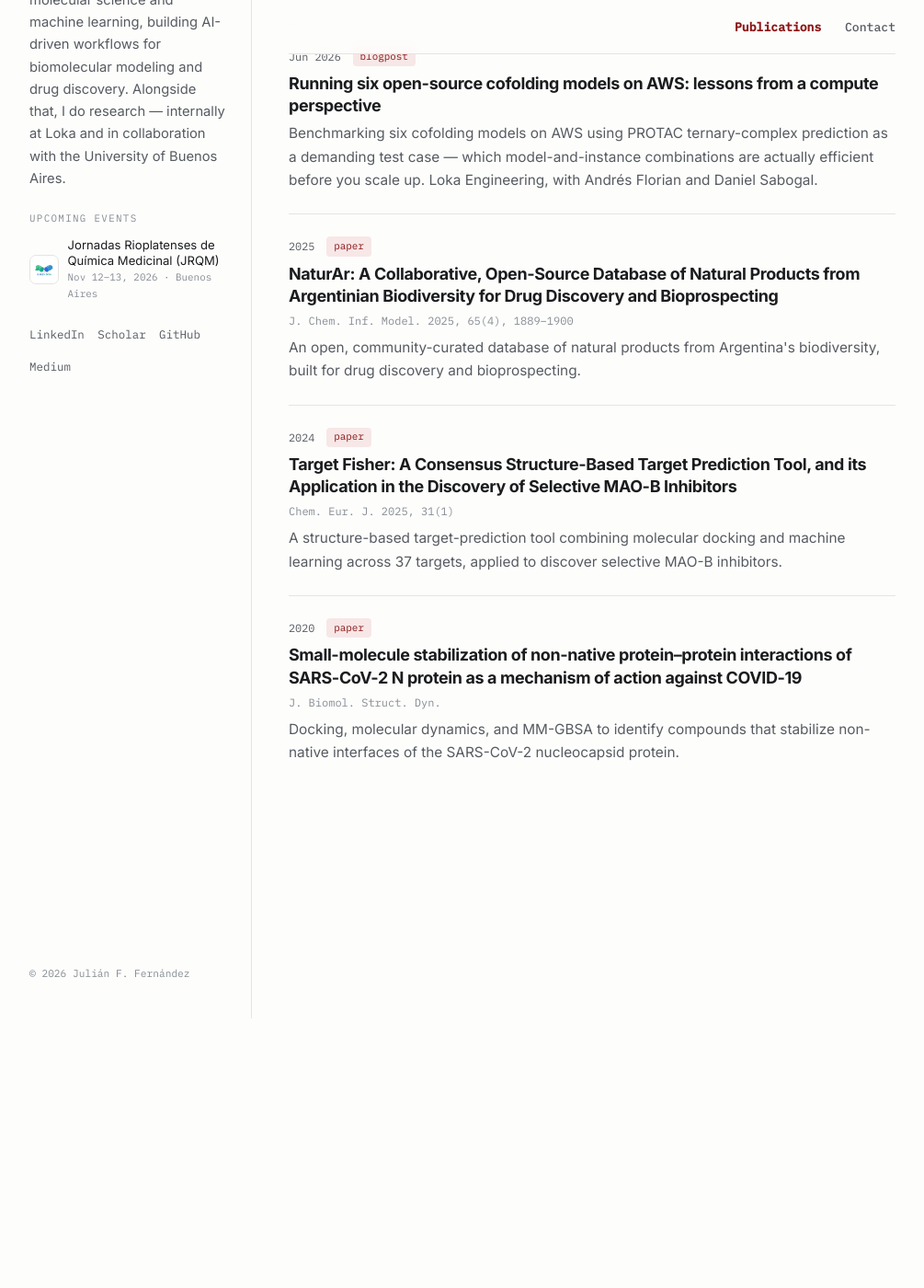
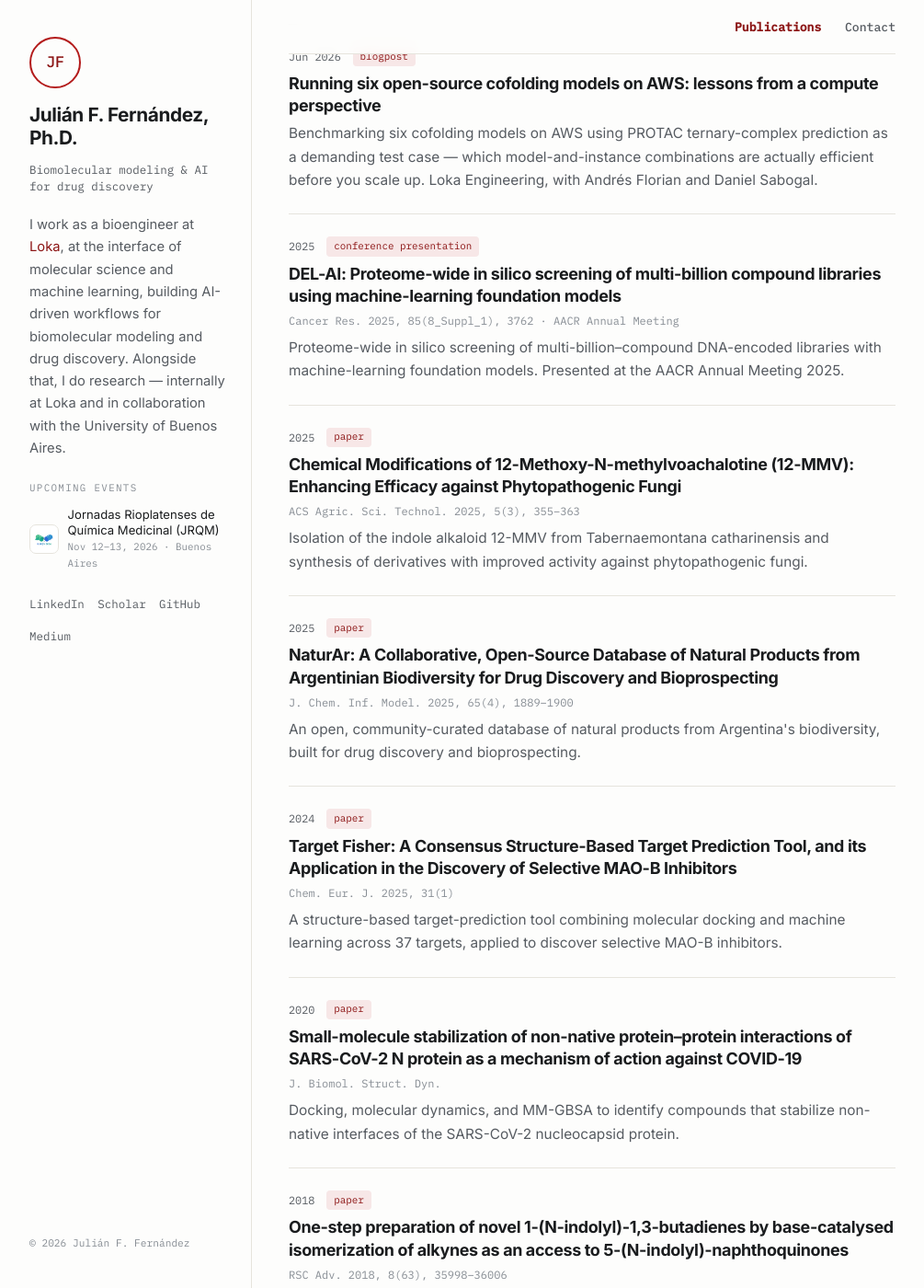
Before and after one commit to jf-fernandez/jf-fernandez.github.io, a Jekyll site: the page built from index.html, in a window 1280 px wide and 1400 px high, scrolled down 293 px. Shown: the whole window at 92% size, without its empty margins (123-1128 px from the left). Built offline with Jekyll 4.4.1, drawn with Linux system fonts in a browser that asks for light colours; before the commit the page ends 1203 px from its top, so only the background shows below that; some of the changed text lies outside the part shown.

Commit message:
Add past publications from Google Scholar
DEL-AI (AACR 2025), 12-MMV antifungal derivatives (2025), and the
2018 indolyl-naphthoquinone synthesis paper, with DOIs.

Co-Authored-By: Claude Opus 4.8 <noreply@anthropic.com>

```diff
--- a/_data/publications.yml
+++ b/_data/publications.yml
@@ -13,6 +13,20 @@
   title: "Running six open-source cofolding models on AWS: lessons from a compute perspective"
   desc: "Benchmarking six cofolding models on AWS using PROTAC ternary-complex prediction as a demanding test case — which model-and-instance combinations are actually efficient before you scale up. Loka Engineering, with Andrés Florian and Daniel Sabogal."
   link: "https://medium.com/loka-engineering/running-six-open-source-cofolding-models-on-aws-lessons-learned-from-a-compute-perspective-d34715c60a5b"
+
+- when: "2025"
+  type: conference presentation
+  title: "DEL-AI: Proteome-wide in silico screening of multi-billion compound libraries using machine-learning foundation models"
+  venue: "Cancer Res. 2025, 85(8_Suppl_1), 3762 · AACR Annual Meeting"
+  desc: "Proteome-wide in silico screening of multi-billion–compound DNA-encoded libraries with machine-learning foundation models. Presented at the AACR Annual Meeting 2025."
+  link: "https://doi.org/10.1158/1538-7445.AM2025-3762"
+
+- when: "2025"
+  type: paper
+  title: "Chemical Modifications of 12-Methoxy-N-methylvoachalotine (12-MMV): Enhancing Efficacy against Phytopathogenic Fungi"
+  venue: "ACS Agric. Sci. Technol. 2025, 5(3), 355–363"
+  desc: "Isolation of the indole alkaloid 12-MMV from Tabernaemontana catharinensis and synthesis of derivatives with improved activity against phytopathogenic fungi."
+  link: "https://doi.org/10.1021/acsagscitech.4c00617"
 
 - when: "2025"
   type: paper
@@ -34,3 +48,10 @@
   venue: "J. Biomol. Struct. Dyn."
   desc: "Docking, molecular dynamics, and MM-GBSA to identify compounds that stabilize non-native interfaces of the SARS-CoV-2 nucleocapsid protein."
   link: "https://doi.org/10.1080/07391102.2020.1860828"
+
+- when: "2018"
+  type: paper
+  title: "One-step preparation of novel 1-(N-indolyl)-1,3-butadienes by base-catalysed isomerization of alkynes as an access to 5-(N-indolyl)-naphthoquinones"
+  venue: "RSC Adv. 2018, 8(63), 35998–36006"
+  desc: "A base-catalysed alkyne-isomerization route to N-indolyl 1,3-butadienes, used in Diels–Alder reactions to build a library of 5-(N-indolyl)-naphthoquinones — early synthetic-chemistry work."
+  link: "https://doi.org/10.1039/C8RA05208E"
```
